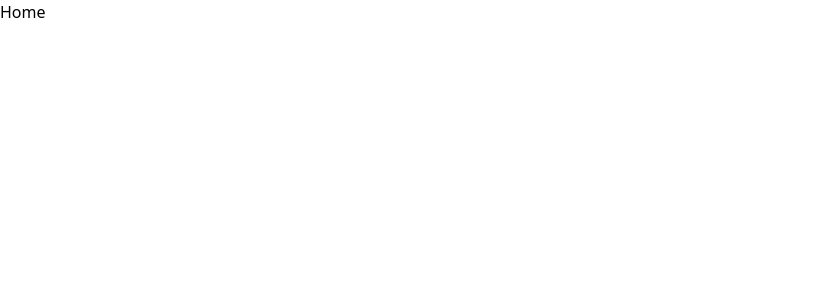
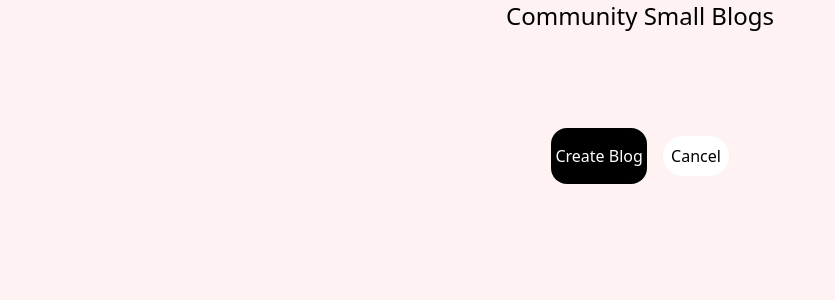
Before and after one commit to codingcat40/anonymous-blog-msgs, a React (Vite) app: page /home in a window 1280 px wide. Shown: the top 300 px of the page, without its empty margins (0-835 px from the left). Built offline with nearby package versions, Linux system fonts and the light colour scheme.

Commit message:
Blogs pages

```diff
--- a/src/components/Home.jsx
+++ b/src/components/Home.jsx
@@ -1,9 +1,71 @@
-import React from 'react'
+import React, { useState } from "react";
 
 const Home = () => {
+  const [blogs, setBlogs] = useState([
+    {
+      title: "",
+      description: "",
+      createdAt: "",
+    },
+  ]);
+  const [createBlog, setCreateBlog] = useState(false);
+
+  const handleSubmit = (e) => {
+    e.preventDefault();
+  };
+
   return (
-    <div>Home</div>
-  )
-}
+    <div className="bg-red-50 min-h-screen">
+      <h2 className="mx-auto text-center text-2xl">Community Small Blogs</h2>
+      <div className="text-center mx-auto">
+        <button
+          onClick={() => setCreateBlog(true)}
+          className="bg-black text-white  w-24 mt-24 py-4 rounded-2xl cursor-pointer hover:bg-amber-950"
+        >
+          Create Blog
+        </button>
 
-export default Home
+        <button
+          className="ml-4 bg-white p-2 rounded-4xl cursor-pointer"
+          onClick={() => setCreateBlog(false)}
+        >
+          Cancel
+        </button>
+        {createBlog && (
+          <div className="mt-16 mx-auto w-120 h-72 bg-amber-50">
+            <form
+              action=""
+              onSubmit={handleSubmit}
+              className="space-y-8 flex flex-col"
+            >
+              <div className="mb-8 flex flex-col">
+                <label htmlFor="">Title</label>
+                <input
+                  type="text"
+                  placeholder="Enter there"
+                  className="mx-8 mt-4"
+                />
+              </div>
+
+              <div className="mb-8 flex flex-col">
+                <label htmlFor="">Blog Message</label>
+                <textarea
+                  type="text"
+                  placeholder="Enter Your blog here..."
+                  className="mx-8 mt-4"
+                />
+              </div>
+              <button className="bg-blue-300 w-24 mx-auto rounded-2xl p-2 hover:bg-blue-700">
+                Create
+              </button>
+            </form>
+          </div>
+        )}
+      </div>
+
+      <div className="flex flex-col">{}</div>
+    </div>
+  );
+};
+
+export default Home;
```
